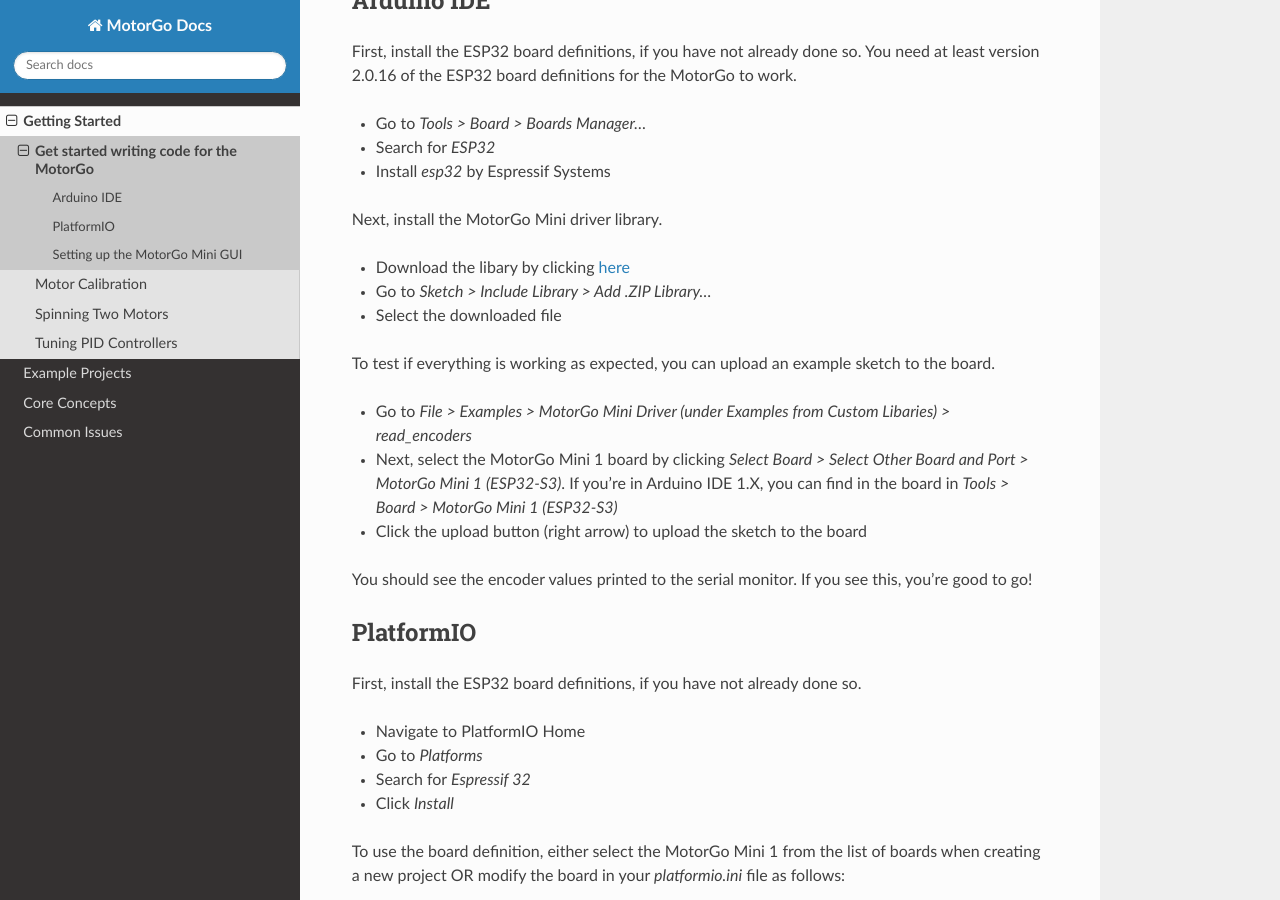
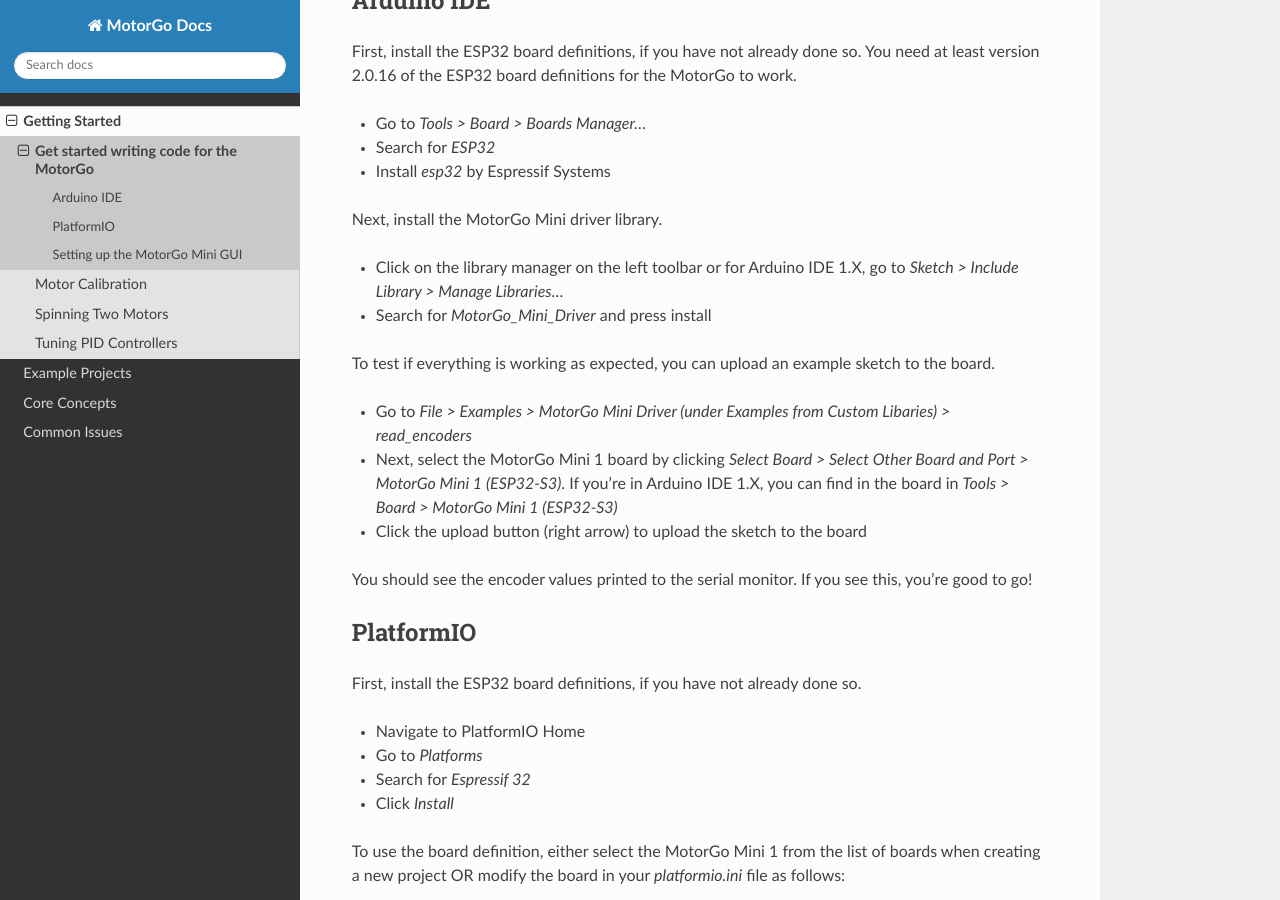
Before and after one commit to Every-Flavor-Robotics/motorgo-mini-driver, a Sphinx documentation site: the page built from docs/getting_started/software_setup.rst, in a window 1280 px wide and 900 px high, scrolled down 512 px. Built offline with Sphinx 7.4.7 and the Read the Docs theme 2.0.0, drawn with Linux system fonts in a browser that asks for light colours; pages that are not in the unit, such as notebooks, are missing from menus.

Commit message:
Updated docs to reflect arduino library manager setup

```diff
--- a/docs/getting_started/software_setup.rst
+++ b/docs/getting_started/software_setup.rst
@@ -22,9 +22,8 @@
 
 Next, install the MotorGo Mini driver library.
 
-* Download the libary by clicking `here <https://github.com/Every-Flavor-Robotics/motorgo-arduino/raw/main/motorgo-mini-driver.zip>`_
-* Go to `Sketch > Include Library > Add .ZIP Library...`
-* Select the downloaded file
+* Click on the library manager on the left toolbar or for Arduino IDE 1.X, go to `Sketch > Include Library > Manage Libraries...`
+* Search for `MotorGo_Mini_Driver` and press install
 
 To test if everything is working as expected, you can upload an example sketch to the board.
 
```
